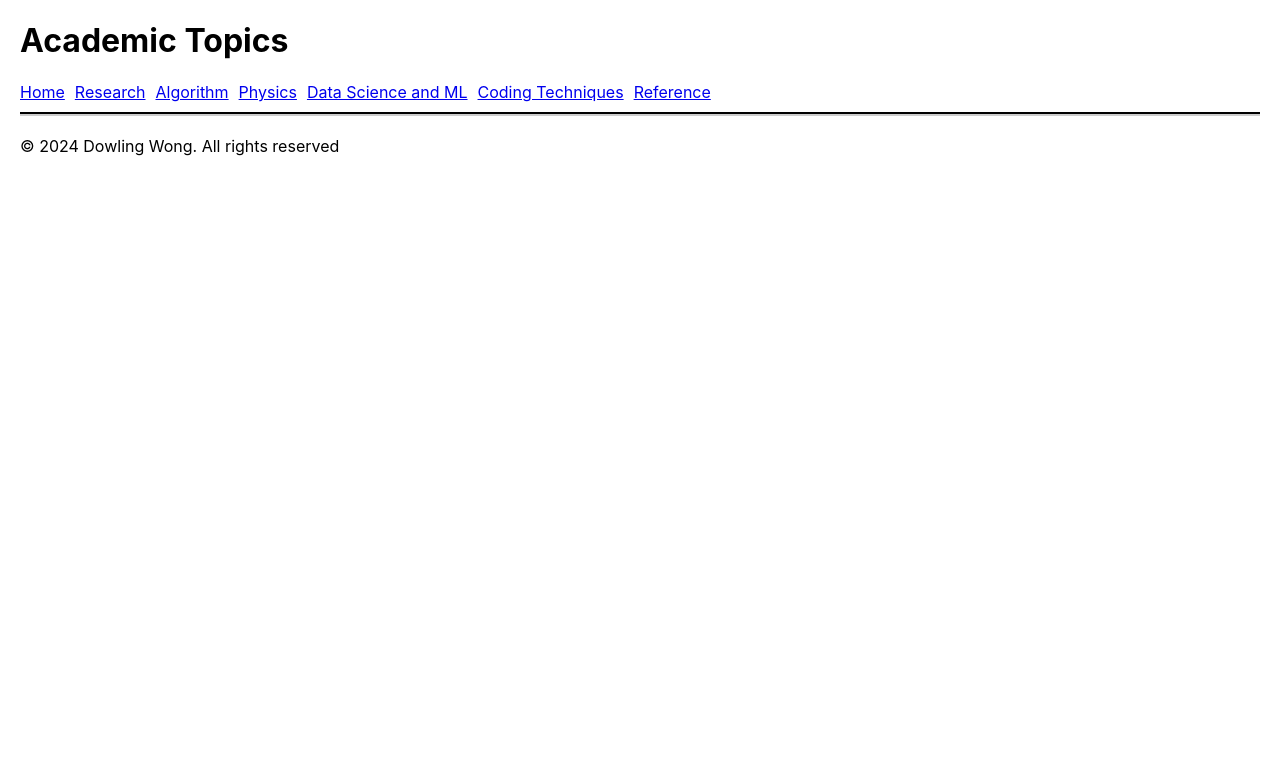
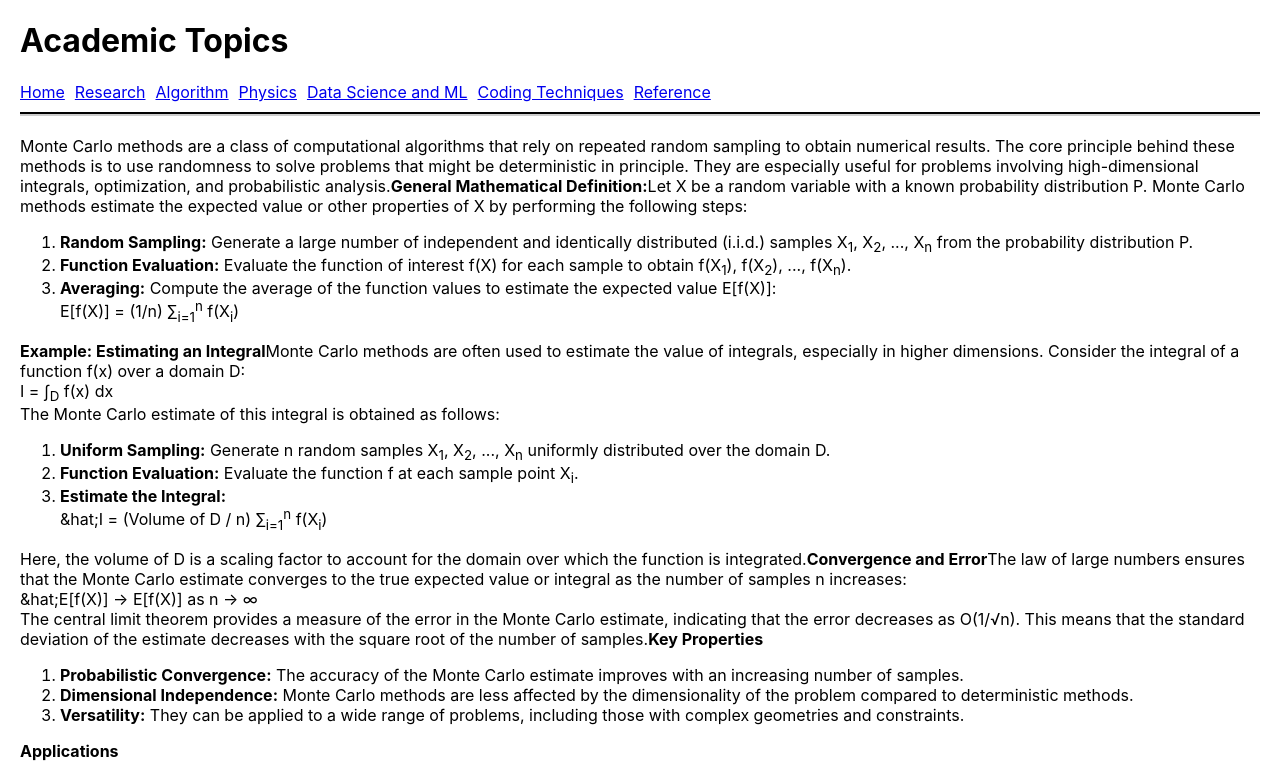
Before and after one commit to Dowling7/my_notes, a React (Create React App) app: page /MonteCarlo in a window 1280 px wide. Shown: the top 778 px of the page. Built offline with nearby package versions, Linux system fonts and the light colour scheme.

Commit message:
linked together

```diff
--- a/src/App.js
+++ b/src/App.js
@@ -8,6 +8,13 @@ import MachineLearning from "./sections/MachineLearning";
 import Coding from "./sections/Coding"
 import Reference from "./sections/Reference"
 import Research from "./sections/Research"
+
+import GradientDescent from "./subsections/Algorithm/GradientDescent"
+import MonteCarlo from "./subsections/Algorithm/MonteCarlo"
+import PID from "./subsections/Algorithm/PID"
+
+import DAQ from "./subsections/MachineLearning/DAQ"
+import VectorDatabase from "./subsections/MachineLearning/VectorDatabase"
 
 
 function App() {
@@ -21,6 +28,15 @@ function App() {
           <Route path="/machine-learning" element={<MachineLearning />} />
           <Route path="/coding" element={<Coding />} />
           <Route path="/reference" element={<Reference />} />
+
+          <Route path="/GradientDescent" element={<GradientDescent />} />
+          <Route path="/MonteCarlo" element={<MonteCarlo />} />
+          <Route path="/PID" element={<PID />} />
+
+          <Route path="/DAQ" element={<DAQ />} />
+          <Route path="/VectorDatabase" element={<VectorDatabase />} />
+
+
           <Route path="/" element={<div>Welcome to the Academic Notes</div>} />
         </Routes>
       </Layout>
--- a/src/sections/Algorithm.js
+++ b/src/sections/Algorithm.js
@@ -2,6 +2,9 @@ import React from "react";
 import Layout, { InlineMath, BlockMath, SyntaxHighlighter } from "../Layout";
 import { Link } from "react-router-dom";
 
+
+import PID from "../subsections/Algorithm/PID"
+import MonteCarlo from "../subsections/Algorithm/MonteCarlo"
 
 const content = (
     <main>
@@ -17,7 +20,8 @@ const content = (
           `}
       </SyntaxHighlighter>
       <hr />
-      <h2>Gradient descent</h2>
+      <h2>MonteCarlo</h2>
+      <Link to="/MonteCarlo" style={{ marginRight: "10px" }}>MonteCarlo</Link>
       <hr />
       <h2>DarkQuest</h2>
       <SyntaxHighlighter language="cpp">
@@ -32,7 +36,7 @@ const content = (
       <h2>Support Vector Machine by SKlearn</h2>
       <hr />
       <h2>PID control</h2>
-
+      <Link to="/PID" style={{ marginRight: "10px" }}>PID control</Link>
 
     </main>
 );
--- a/src/sections/MachineLearning.js
+++ b/src/sections/MachineLearning.js
@@ -1,6 +1,10 @@
 import React from "react";
 import Layout from "../Layout";
 import { Link } from 'react-router-dom';
+
+
+import DAQ from "../subsections/MachineLearning/DAQ"
+import VectorDatabase from "../subsections/MachineLearning/VectorDatabase"
 
 
 function MachineLearning() {
@@ -58,6 +62,18 @@ function MachineLearning() {
             <Link to="https://changkun.de/modern-cpp/zh-cn/01-intro/"><strong>Modern C++:</strong> </Link> Comprehansive introduction for C++.
           </li>
         </ul>
+        <h2>Data Acquision</h2>
+        <ul>
+          <li>
+          <Link to="/DAQ" style={{ marginRight: "10px" }}><strong>DAQ</strong> </Link> Comprehansive introduction for C++.
+          </li>
+        </ul>
+        <h2>VectorDatabase</h2>
+        <ul>
+          <li>
+          <Link to="/VectorDatabase" style={{ marginRight: "10px" }}><strong>Vector Database</strong> </Link> Comprehansive introduction for C++.
+          </li>
+        </ul>
 
     </main>
     </div>
--- a/src/subsections/Algorithm/Monte_Carlo.js
+++ b/src/subsections/Algorithm/MonteCarlo.js
@@ -11,14 +11,14 @@ function Monte_Carlo() {
             <li><b>Random Sampling:</b> Generate a large number of independent and identically distributed (i.i.d.) samples X<sub>1</sub>, X<sub>2</sub>, ..., X<sub>n</sub> from the probability distribution P.</li>
             <li><b>Function Evaluation:</b> Evaluate the function of interest f(X) for each sample to obtain f(X<sub>1</sub>), f(X<sub>2</sub>), ..., f(X<sub>n</sub>).</li>
             <li><b>Averaging:</b> Compute the average of the function values to estimate the expected value E[f(X)]:
-            <div style="text-align: center;">
+            <div>
                 E[f(X)] = (1/n) &sum;<sub>i=1</sub><sup>n</sup> f(X<sub>i</sub>)
             </div></li>
         </ol>
 
         <b>Example: Estimating an Integral</b>
         Monte Carlo methods are often used to estimate the value of integrals, especially in higher dimensions. Consider the integral of a function f(x) over a domain D:
-        <div style="text-align: center;">
+        <div >
             I = &int;<sub>D</sub> f(x) dx
         </div>
         The Monte Carlo estimate of this integral is obtained as follows:
@@ -26,7 +26,7 @@ function Monte_Carlo() {
             <li><b>Uniform Sampling:</b> Generate n random samples X<sub>1</sub>, X<sub>2</sub>, ..., X<sub>n</sub> uniformly distributed over the domain D.</li>
             <li><b>Function Evaluation:</b> Evaluate the function f at each sample point X<sub>i</sub>.</li>
             <li><b>Estimate the Integral:</b>
-            <div style="text-align: center;">
+            <div >
                 &hat;I = (Volume of D / n) &sum;<sub>i=1</sub><sup>n</sup> f(X<sub>i</sub>)
             </div></li>
         </ol>
@@ -34,7 +34,7 @@ function Monte_Carlo() {
 
         <b>Convergence and Error</b>
         The law of large numbers ensures that the Monte Carlo estimate converges to the true expected value or integral as the number of samples n increases:
-        <div style="text-align: center;">
+        <div >
             &hat;E[f(X)] &rarr; E[f(X)] as n &rarr; &infin;
         </div>
         The central limit theorem provides a measure of the error in the Monte Carlo estimate, indicating that the error decreases as O(1/&radic;n). This means that the standard deviation of the estimate decreases with the square root of the number of samples.
--- a/src/subsections/Algorithm/PID.js
+++ b/src/subsections/Algorithm/PID.js
@@ -1,8 +1,7 @@
 import React from "react";
 import Layout, { InlineMath, BlockMath, SyntaxHighlighter } from "../../Layout";
 
-const content = () => {
-  const codeString = `
+const codeString = `
 class PID:
     def __init__(self, Kp, Ki, Kd, setpoint):
         self.Kp = Kp
@@ -53,8 +52,12 @@ for i in range(100):
     time.sleep(dt)
   `;
 
+
+
+
+function PID() {
   return (
-    <Layout>
+    <main>
       <h2>PID Control Explanation</h2>
       <h3>Proportional-Integral-Derivative Control</h3>
       <p>
@@ -94,15 +97,12 @@ for i in range(100):
         <li><InlineMath math="K_d" /> is the derivative gain.</li>
       </ul>
       <h3>Python Implementation</h3>
-      <SyntaxHighlighter language="python" style={okaidia}>
+      <SyntaxHighlighter language="python" >
         {codeString}
       </SyntaxHighlighter>
-    </Layout>
+    </main>
   );
-};
-
-function PID() {
-  return content;
+  ;
 }
 
 export default PID;
```
Also changed, not shown: src/sections/Coding.js (+2 -5 lines), src/subsections/Algorithm/GradientDescent.js (renamed from src/subsections/Algorithm/Gradient_Descent.js), src/subsections/MachineLearning/VectorDatabase.js (renamed from src/subsections/MachineLearning/Vector_Database.js).
